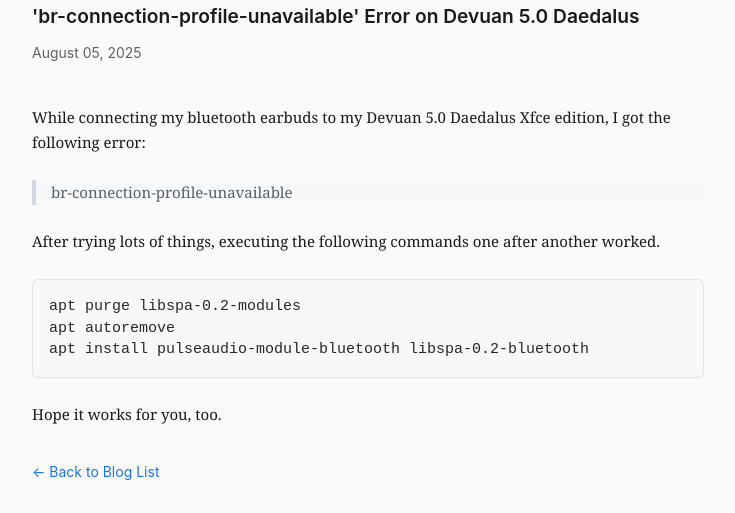
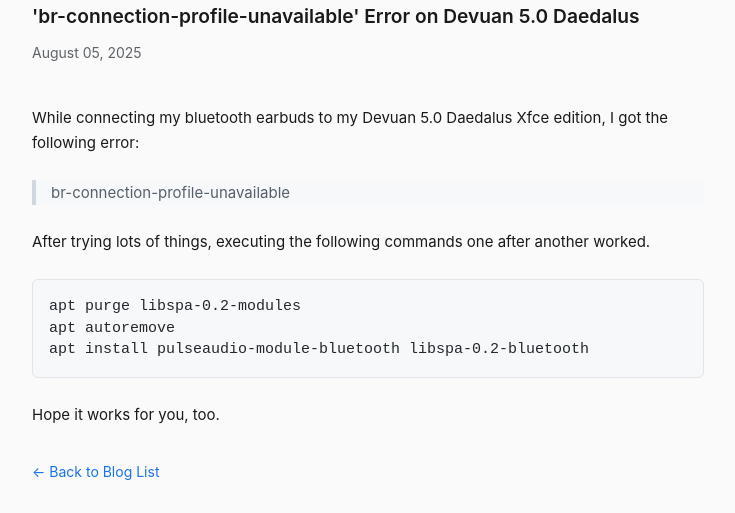
Before and after one commit to muntasimulhaque/muntasimulhaque.github.io, a Jekyll site: the page built from _posts/2025-08-05-br-connection-profile-unavailable.md, in a window 1280 px wide. Shown: the part 166-679 px from the top of the page, without its empty margins (272-1007 px from the left). Built offline with Jekyll 4.4.1, drawn with Linux system fonts in a browser that asks for light colours.

Commit message:
Update style.css

```diff
--- a/assets/css/style.css
+++ b/assets/css/style.css
@@ -84,9 +84,9 @@
 
 .post {
   /* Use a system serif font stack for post readability */
-  font-family: ui-serif, Georgia, "Times New Roman", serif;
+  font-family: -apple-system, BlinkMacSystemFont, "Segoe UI", Roboto, "Helvetica Neue", Arial, sans-serif;
   line-height: 1.7;
-  font-size: 18px; /* Increased for better readability at wider widths */
+  font-size: 17px; /* Increased for better readability at wider widths */
 }
 
 /* Keep post headings in the default sans-serif font for contrast */
```
